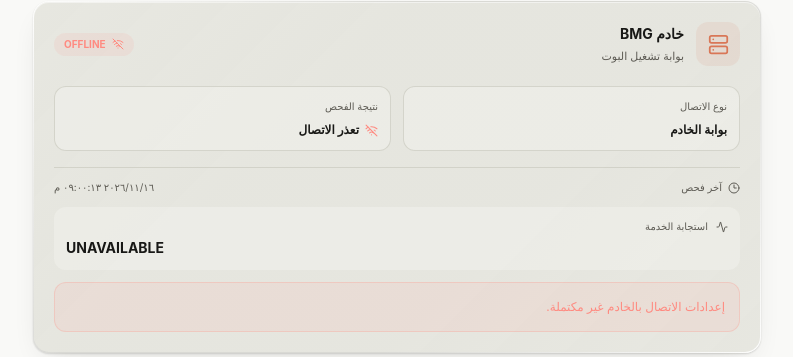
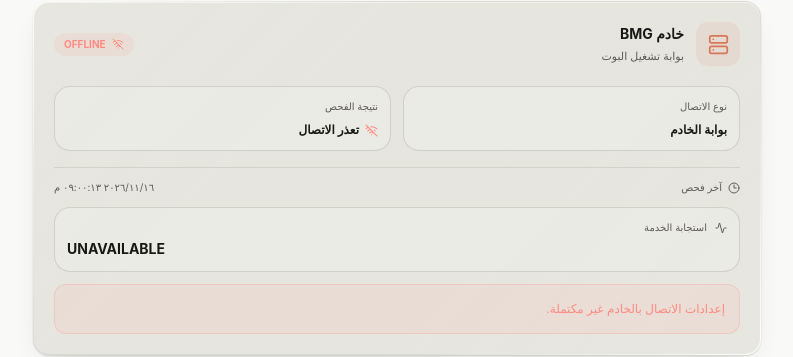
Before and after one commit to ux656/Freund, a Next.js app: page /servers in a window 1280 px wide. Shown: the part 150-507 px from the top of the page, without its empty margins (463-1256 px from the left). Built offline with nearby package versions, Linux system fonts and the light colour scheme; no server answers.

Commit message:
ui: align server detail cards with shared surface

```diff
--- a/components/Servers.tsx
+++ b/components/Servers.tsx
@@ -90,13 +90,13 @@ export default function Servers() {
           </StatusBadge>
         </div>
         <div className="mt-5 grid grid-cols-2 gap-3">
-          <div className="rounded-xl border border-border/60 bg-surface/60 p-3"><div className="mb-2 text-[10px] text-text-3">نوع الاتصال</div><div className="text-xs font-semibold">بوابة الخادم</div></div>
-          <div className="rounded-xl border border-border/60 bg-surface/60 p-3"><div className="mb-2 text-[10px] text-text-3">نتيجة الفحص</div><div className="flex items-center gap-1.5 text-xs font-semibold">{reachable === false ? <WifiOff size={13} className="text-danger" /> : <ShieldCheck size={13} className="text-green" />}{reachable === null ? "بانتظار الفحص" : reachable ? "البوابة تستجيب" : "تعذر الاتصال"}</div></div>
+          <div className="ui-card p-3"><div className="mb-2 text-[10px] text-text-3">نوع الاتصال</div><div className="text-xs font-semibold">بوابة الخادم</div></div>
+          <div className="ui-card p-3"><div className="mb-2 text-[10px] text-text-3">نتيجة الفحص</div><div className="flex items-center gap-1.5 text-xs font-semibold">{reachable === false ? <WifiOff size={13} className="text-danger" /> : <ShieldCheck size={13} className="text-green" />}{reachable === null ? "بانتظار الفحص" : reachable ? "البوابة تستجيب" : "تعذر الاتصال"}</div></div>
         </div>
         <div className="mt-4 flex flex-wrap items-center justify-between gap-2 border-t border-border/60 pt-3 text-[10px] text-text-3">
           <span className="flex items-center gap-1.5"><Clock3 size={12} />آخر فحص</span><span>{formatTime(checkedAt)}</span>
         </div>
-        <div className="mt-3 rounded-xl bg-surface/60 p-3"><div className="mb-1 flex items-center gap-2 text-[10px] text-text-3"><Activity size={12} />استجابة الخدمة</div><div className="text-sm font-bold" dir="ltr">{serviceStatus || "CHECKING"}</div></div>
+        <div className="ui-card mt-3 p-3"><div className="mb-1 flex items-center gap-2 text-[10px] text-text-3"><Activity size={12} />استجابة الخدمة</div><div className="text-sm font-bold" dir="ltr">{serviceStatus || "CHECKING"}</div></div>
         {checkError && <div className="mt-3"><ErrorState>{checkError}</ErrorState></div>}
       </section>
       )}
```
